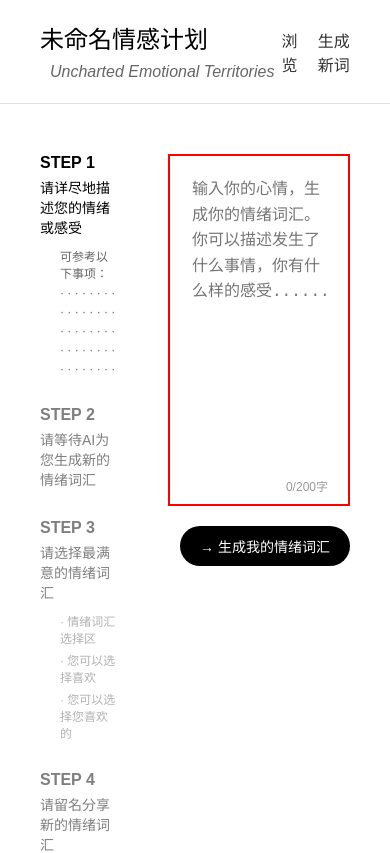
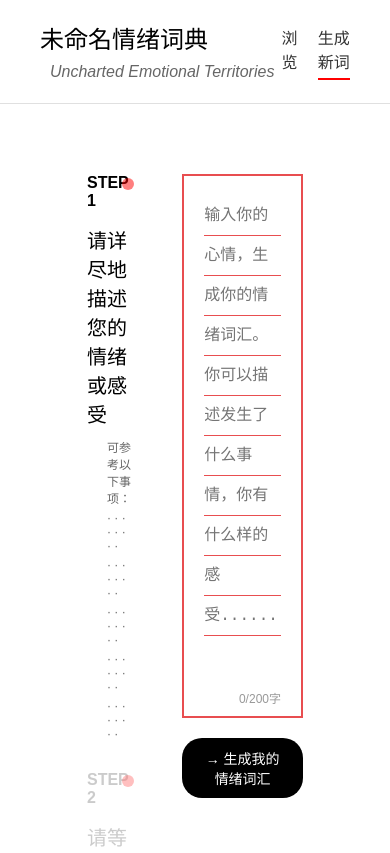
Before and after one commit to haonanaaaa/emotiondict, a React (Create React App) app: page / in a window 390 px wide. Shown: the top 853 px of the page. Built offline with nearby package versions, Linux system fonts and the light colour scheme.

Commit message:
生成页面前端代码更新

```diff
--- a/src/Gallery.js
+++ b/src/Gallery.js
@@ -3,6 +3,7 @@ import { motion, AnimatePresence } from 'framer-motion';
 import { FontAwesomeIcon } from '@fortawesome/react-fontawesome';
 import { faHeart } from '@fortawesome/free-solid-svg-icons';
 import './style/Gallery.css';
+import { Navbar } from './NavBar';
 
 export const Gallery = () => {
     const emotions = [
@@ -45,16 +46,7 @@ export const Gallery = () => {
 
     return (
         <>
-            {/* 添加导航栏 */}
-            <header className="generation-header">
-                <div className="title">
-                    <h1>未命名情感计划 <span className="subtitle">Uncharted Emotional Territories</span></h1>
-                </div>
-                <div className="nav-links">
-                    <a onClick={() => window.location.href = '/gallery'} className="nav-link" style={{cursor: 'pointer'}}>浏览</a>
-                    <a onClick={() => window.location.href = '/generation'} className="nav-link" style={{cursor: 'pointer'}}>生成新词</a>
-                </div>
-            </header>
+            <Navbar activePage="gallery" />
 
             <div className="cards-container">
                 <div className="cards">
--- a/src/Generation.js
+++ b/src/Generation.js
@@ -2,6 +2,7 @@ import React, { useState } from 'react';
 import { motion, AnimatePresence } from 'framer-motion';
 import { OpenAI } from 'openai';
 import { BrowserRouter as Router, Routes, Route, Link, useNavigate }  from 'react-router-dom'
+import { Navbar } from './NavBar';
 import './style/Generation.css';
 
 export const Generation = () => {
@@ -142,15 +143,7 @@ export const Generation = () => {
 
     return (
         <div className="generation-container">
-            <header className="generation-header">
-                <div className="title">
-                    <h1>未命名情感计划 <span className="subtitle">Uncharted Emotional Territories</span></h1>
-                </div>
-                <div className="nav-links">
-                    <Link to="/gallery" className="nav-link">浏览</Link>
-                    <Link to="/generation" className="nav-link">生成新词</Link>
-                </div>
-            </header>
+            <Navbar activePage="generation" />
 
             <div className="generation-content">
                 <div className="steps-container">
--- /dev/null
+++ b/src/NavBar.js
@@ -0,0 +1,40 @@
+import React, { useState, useEffect } from 'react';
+import './style/Navbar.css';
+
+export const Navbar = ({ activePage }) => {
+    const [activeNav, setActiveNav] = useState(activePage);
+
+    useEffect(() => {
+        setActiveNav(activePage);
+    }, [activePage]);
+
+    return (
+        <header className="generation-header">
+            <div className="title">
+                <h1>未命名情绪词典 <span className="subtitle">Uncharted Emotional Territories</span></h1>
+            </div>
+            <div className="nav-links">
+                <a
+                    onClick={() => {
+                        setActiveNav('gallery');
+                        window.location.href = '/gallery';
+                    }}
+                    className={`nav-link ${activeNav === 'gallery' ? 'active' : ''}`}
+                    style={{cursor: 'pointer'}}
+                >
+                    浏览
+                </a>
+                <a
+                    onClick={() => {
+                        setActiveNav('generation');
+                        window.location.href = '/generation';
+                    }}
+                    className={`nav-link ${activeNav === 'generation' ? 'active' : ''}`}
+                    style={{cursor: 'pointer'}}
+                >
+                    生成新词
+                </a>
+            </div>
+        </header>
+    );
+};
--- a/src/style/Generation.css
+++ b/src/style/Generation.css
@@ -54,7 +54,7 @@
 .generation-content {
     display: flex;
     gap: 30px;
-    padding: 20px 40px;
+    padding: 40px 87px;
 }
 
 .steps-container {
@@ -65,21 +65,51 @@
 .step {
     margin-bottom: 30px;
     opacity: 0.5;
-    transition: opacity 0.3s;
+    transition: opacity 0.3s, color 0.3s;
+    color: #999; /* 默认灰色文字 */
 }
 
 .step.active {
     opacity: 1;
+    color: #000; /* 激活状态黑色文字 */
 }
 
 .step-number {
     font-size: 16px;
     font-weight: bold;
-    margin-bottom: 5px;
+    margin-bottom: 15px;
+    position: relative;
+    display: inline-block;
+    color: inherit; /* 继承父元素颜色 */
 }
 
 .step-title {
-    font-size: 14px;
+    font-size: 20px;
+    margin-bottom: 10px;
+    color: inherit; /* 继承父元素颜色 */
+}
+
+.step-number::before {
+    content: '';
+    position: absolute;
+    width: 12px;
+    height: 12px;
+    background-color: #ff0000;
+    border-radius: 50%;
+    bottom: -20px;
+    left: 91%;
+    top: 10%;
+    transform: translateX(-50%);
+    /* transition: opacity 0.3s; */
+    opacity: 0.5;
+}
+
+.step.active .step-number::after {
+    opacity: 1;
+}
+
+.step-title {
+    font-size: 20px;
     margin-bottom: 10px;
 }
 
@@ -94,9 +124,11 @@
 }
 
 .input-container {
-    width: 70%;
+    width: 80%;
+    height: 100%;
     display: flex;
     flex-direction: column;
+    /* padding-left: 150px; */
 }
 
 .input-box {
@@ -105,16 +137,32 @@
     padding: 20px;
     margin-bottom: 20px;
     position: relative;
+    height: 500px; /* 设置一个固定高度，比如400px */
 }
 
 .emotion-input {
     width: 100%;
-    height: 300px;
+    height: 90%;
     border: none;
     resize: none;
     font-size: 16px;
-    line-height: 1.6;
+    line-height: 2.5; /* 增加行高，为横线留出空间 */
     outline: none;
+    background-image: linear-gradient(transparent calc(100% - 1px), #E84E50 calc(100% - 1px));
+    background-size: 100% 2.5em; /* 与行高匹配 */
+    background-origin: content-box;
+    padding: 0;
+    text-indent: 0;
+}
+
+/* 可以移除或修改input-box的边框样式，让它更符合横线本的外观 */
+.input-box {
+    border: 2px solid #E84E50; /* 更改为更轻的边框 */
+    padding: 20px;
+    margin-bottom: 20px;
+    position: relative;
+    height: 500px;
+    background-color: #fff; /* 确保背景是白色 */
 }
 
 .character-count {
--- /dev/null
+++ b/src/style/Navbar.css
@@ -0,0 +1,71 @@
+.generation-header {
+    display: flex;
+    justify-content: space-between;
+    align-items: center;
+    padding: 20px 40px;
+    border-bottom: 1px solid #e0e0e0;
+    margin-bottom: 30px;
+}
+
+.title {
+    display: flex;
+    align-items: baseline;
+}
+
+.title h1 {
+    font-size: 24px;
+    font-weight: 500;
+    margin: 0;
+}
+
+.subtitle {
+    font-size: 16px;
+    color: #666;
+    margin-left: 10px;
+    font-style: italic;
+}
+
+.nav-links {
+    display: flex;
+    gap: 20px;
+}
+
+.nav-link {
+    text-decoration: none;
+    color: #333;
+    font-size: 16px;
+    transition: color 0.3s;
+    position: relative;
+    padding-bottom: 5px;
+}
+
+.nav-link:hover {
+    color: #000;
+}
+
+.nav-link.active::after {
+    content: '';
+    position: absolute;
+    bottom: -2px;
+    left: 0;
+    width: 100%;
+    height: 2px;
+    background-color: #ff0000;
+    transition: transform 0.3s;
+}
+
+.nav-link:not(.active)::after {
+    content: '';
+    position: absolute;
+    bottom: -2px;
+    left: 0;
+    width: 100%;
+    height: 2px;
+    background-color: #ff0000;
+    transform: scaleX(0);
+    transition: transform 0.3s;
+}
+
+.nav-link:hover::after {
+    transform: scaleX(1);
+}
```
Also changed, not shown: src/Gallery.css (deleted, +0 -88 lines).
